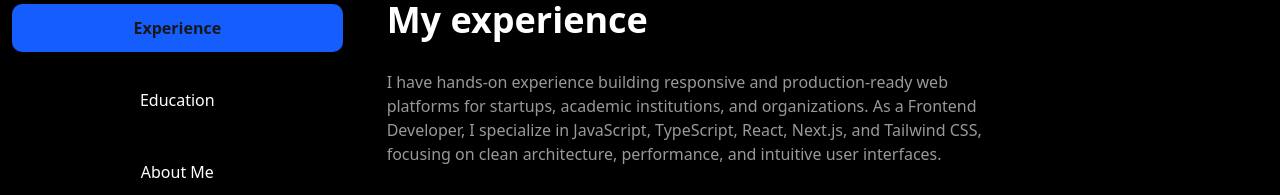
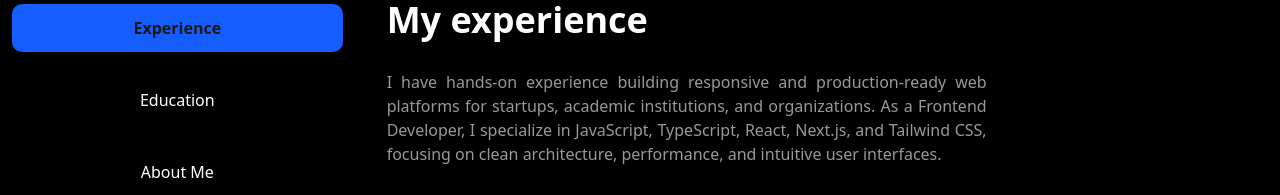
Before and after one commit to Bida3443/Bida-dev, a Next.js app: page /resume in a window 1280 px wide. Shown: the part 170-365 px from the top of the page. Built offline with nearby package versions, Linux system fonts and the light colour scheme.

Commit message:
My Porfolio

```diff
--- a/app/resume/page.tsx
+++ b/app/resume/page.tsx
@@ -173,7 +173,7 @@ export default function Resume ()  {
                         <TabsContent value="Experience" className="w-full">
                             <div className="flex flex-col gap-7.5 text-center lg:text-left">
                                 <h3 className="text-4xl font-bold">{experience.title}</h3>
-                                <p className="max-w-150 text-white/60 mx-auto lg:mx-0">{experience.Description}</p>
+                                <p className="max-w-150 text-justify text-white/60 mx-auto lg:mx-0">{experience.Description}</p>
                                 <ScrollArea className="h-100">
                                     <ul className="grid grid-cols-1 lg:grid-cols-2 gap-7.5">{experience.items.map((item, index)=>{
                                         return <li key={index} className="bg-[#232329] h-46 py-6 px-10 rounded-xl flex flex-col justify-center items-center lg:items-start gap-1">
@@ -191,7 +191,7 @@ export default function Resume ()  {
                         <TabsContent value="Education" className="w-full">
                             <div className="flex flex-col gap-7.5 text-center lg:text-left">
                                 <h3 className="text-4xl font-bold">{education.title}</h3>
-                                <p className="max-w-150 text-white/60 mx-auto lg:mx-0">{education.Description}</p>
+                                <p className="max-w-150 text-justify text-white/60 mx-auto lg:mx-0">{education.Description}</p>
                                 <ScrollArea className="h-100">
                                     <ul className="grid grid-cols-1 lg:grid-cols-2 gap-7.5">{education.items.map((item, index)=>{
                                         return <li key={index} className="bg-[#232329] h-46 py-6 px-10 rounded-xl flex flex-col justify-center items-center lg:items-start gap-1">
@@ -224,7 +224,7 @@ export default function Resume ()  {
                             <div className="flex flex-col gap-7.5">
                                 <div className="flex flex-col gap-7.5 text-center lg:text-left">
                                     <h3 className="text-4xl font-bold">{Skills.title}</h3>
-                                    <p className="max-w-150 text-white/60 mx-auto lg:mx-0">{Skills.Description}</p>
+                                    <p className="max-w-150 text-justify text-white/60 mx-auto lg:mx-0">{Skills.Description}</p>
                                 </div>
                                 <ul className="grid grid-cols-2 sm:grid-cols-3 md:grid-cols-4 gap-4 lg:gap-7.5">
                                     {Skills.Skilllist.map((skill, index) =>{
```
